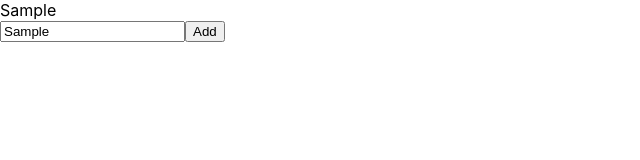
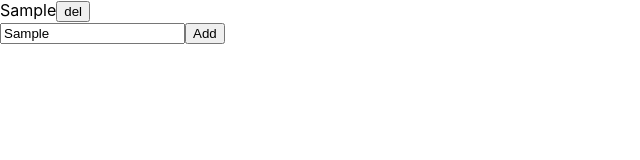
Before and after one commit to IVaN-KaLNYTSKYI/HOME-WORK-REACT, a React (Create React App) app in the folder hm_react_1/: page / in a window 1280 px wide. Both pictures are taken after typing "Sample" into the empty fields and a click on the button "Add". Shown: the top 160 px of the page, without its empty margins (0-640 px from the left). Built offline with nearby package versions, Linux system fonts and the light colour scheme.

Commit message:
create(del in header)

```diff
--- a/hm_react_1/src/components/Header/header.js
+++ b/hm_react_1/src/components/Header/header.js
@@ -1,12 +1,10 @@
 import './Header.css'
 function Header(props){
+    const{text,id,del}=props
     return(
     <div>
-                {
-                    props.arr.map((item,index )=>
-                    <p key={index}>{item.text}</p>
-                )
-                }
+        {text}
+        <button onClick={()=>del(id)}>del</button>
     </div>
     )
 }
--- a/hm_react_1/src/components/Main/main.js
+++ b/hm_react_1/src/components/Main/main.js
@@ -6,25 +6,35 @@ let [text,setText]=useState("");
 let [arr,setArr]=useState([]);
 const add=(e)=>{
     e.preventDefault();
-   let newItem={
+setArr(arr.concat({
     text:text,
     id:Date.now()
-}
-setArr(arr.concat(newItem))
+}))
     console.log(arr)
 }
 const change=(e)=>{
     text=e.target.value
     setText(text)
 }
+const del=(id,e)=>{
+    setArr(arr.filter((value => value.id!==id)))
+}
     return(
         <div>
-            <Header arr={arr}/>
-          <form onSubmit={add}>
+            {
+                    arr.map((item,index )=>
+                        <Header
+                        key={index}
+                            {...item}
+                            del={del}
+                        />
+                    )
+            }
+          <form >
               <input
                   onChange={change}
               />
-             <button>Add</button>
+             <button onClick={add}>Add</button>
           </form>
         </div>
     )
```
